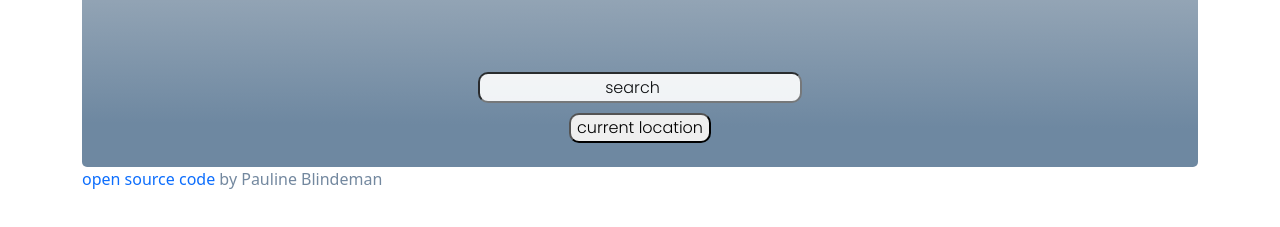
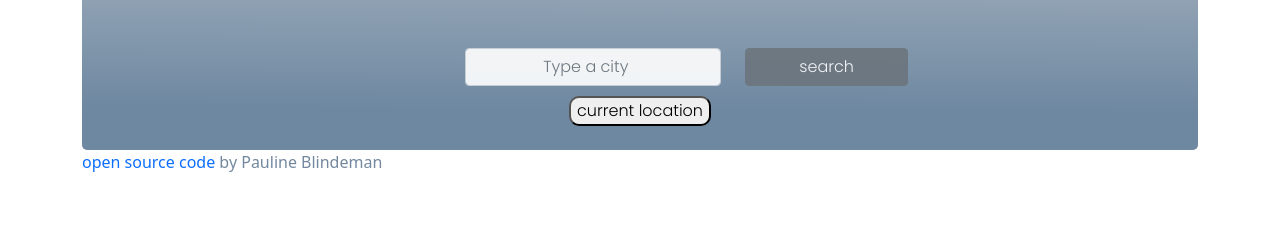
Before and after one commit to paulineBlndmn/WeatherApp-Project, a plain HTML site: page index.html in a window 1280 px wide. Shown: the part 309-536 px from the top of the page. Drawn offline with nearby package versions, Linux system fonts and the light colour scheme.

Commit message:
changed the search button into a bootstrap button

```diff
--- a/index.html
+++ b/index.html
@@ -38,22 +38,37 @@
           <li><span id="wind-speed">wind speed</span></li>
           <li><img src="" alt="" id="icon" /></li>
         </ul>
-        <div class="weather-forecast" id="forecast"></div>
 
-        <br />
+        <div class="weather-forecast" id="forecast">
           <form id="search-form">
+            <div class="row">
+              <div class="col-4"></div>
+              <div class="col-3">
                 <input
                   type="search"
-            value="search"
+                  placeholder="Type a city"
+                  class="form-control"
                   id="search-button"
                   autocomplete="off"
                   onfocus="this.value=''"
                 />
+              </div>
+              <div class="col-2">
+                <input
+                  type="submit"
+                  value="search"
+                  class="btn btn-secondary w-100 pl-n2"
+                />
+              </div>
+              <div class="col-3"></div>
+            </div>
           </form>
+        </div>
 
         <button id="current-location-button">current location</button>
         <br />
       </div>
+
       <footer>
         <p class="open-source-code">
           <a
--- a/src/style.css
+++ b/src/style.css
@@ -60,3 +60,6 @@ button:hover {
   color: #668ba4;
   list-style: none;
 }
+.weather-app {
+  text-align: center;
+}
```
Lines whose indentation alone changed are shown as unchanged.
